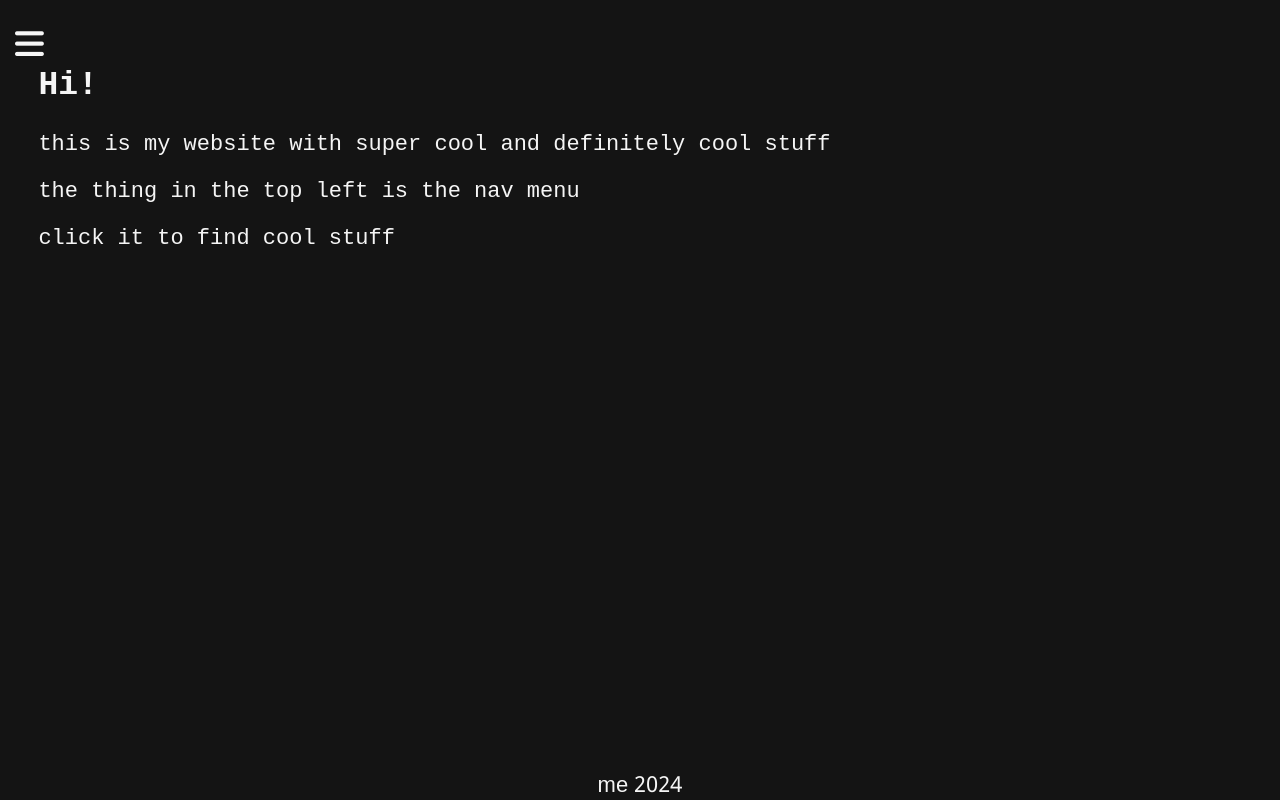
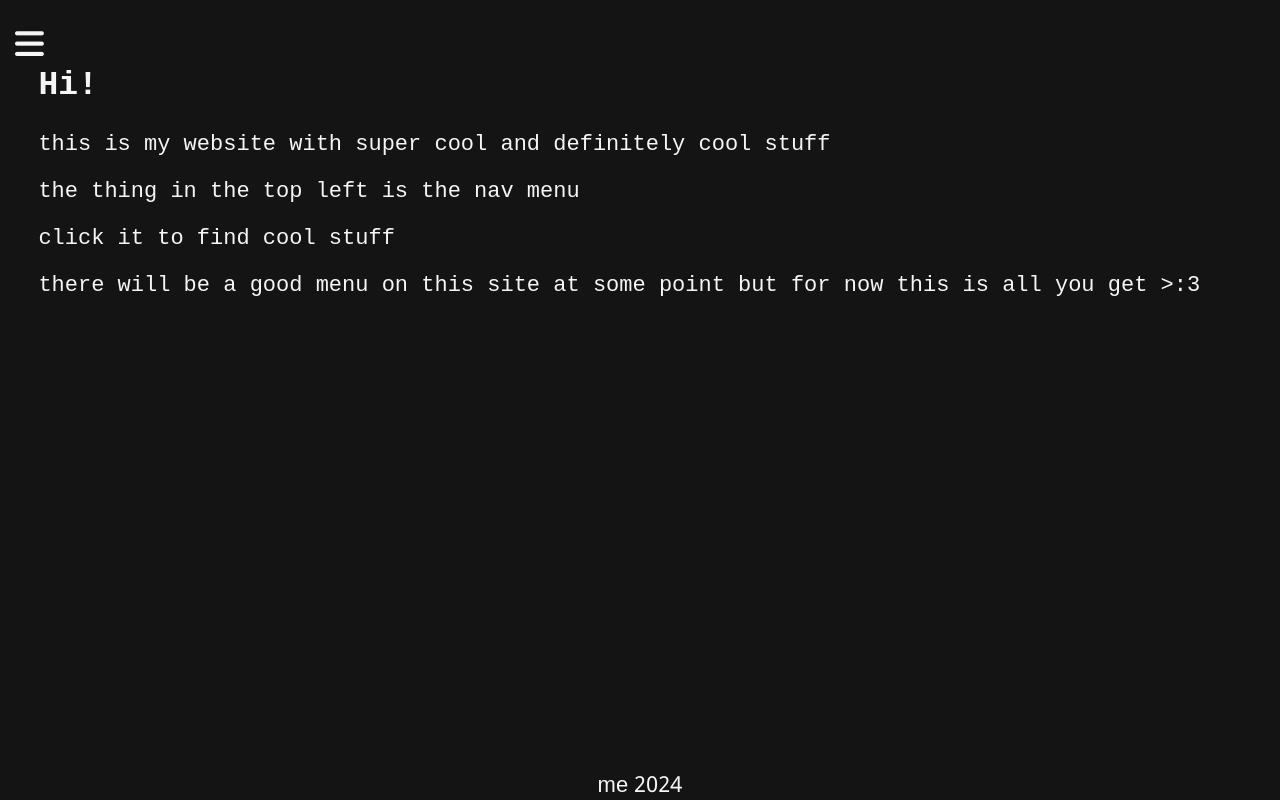
Before and after one commit to QuantumKya/my-website, a plain HTML site: page index.html in a window 1280 px wide. Drawn offline with Linux system fonts and the light colour scheme.

```diff
--- a/index.html
+++ b/index.html
@@ -23,6 +23,7 @@
         <p>this is my website with super cool and definitely cool stuff</p>
         <p>the thing in the top left is the nav menu</p>
         <p>click it to find cool stuff</p>
+        <p>there will be a good menu on this site at some point but for now this is all you get >:3</p>
     </div>
 
     <footer-component></footer-component>
```
